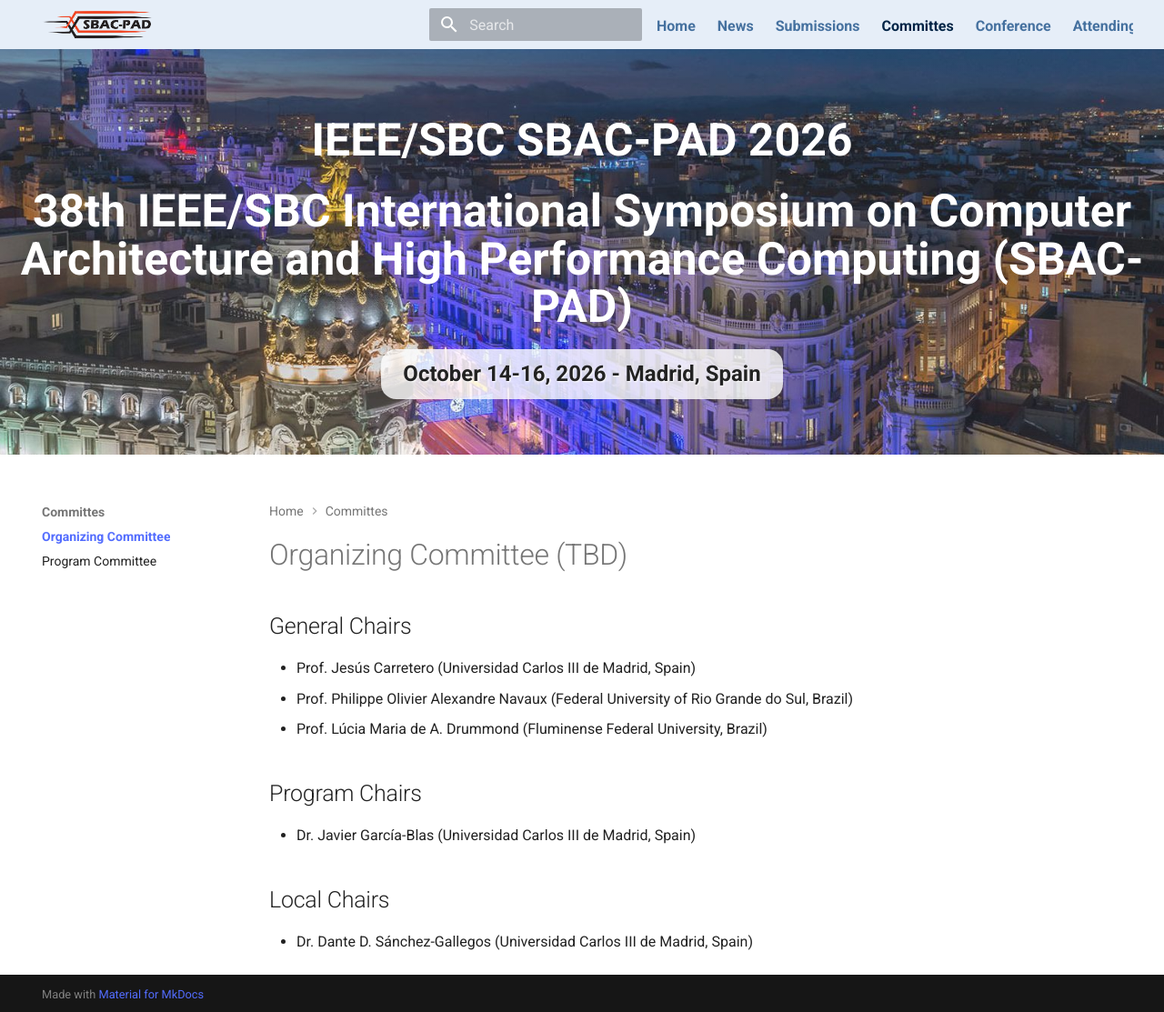
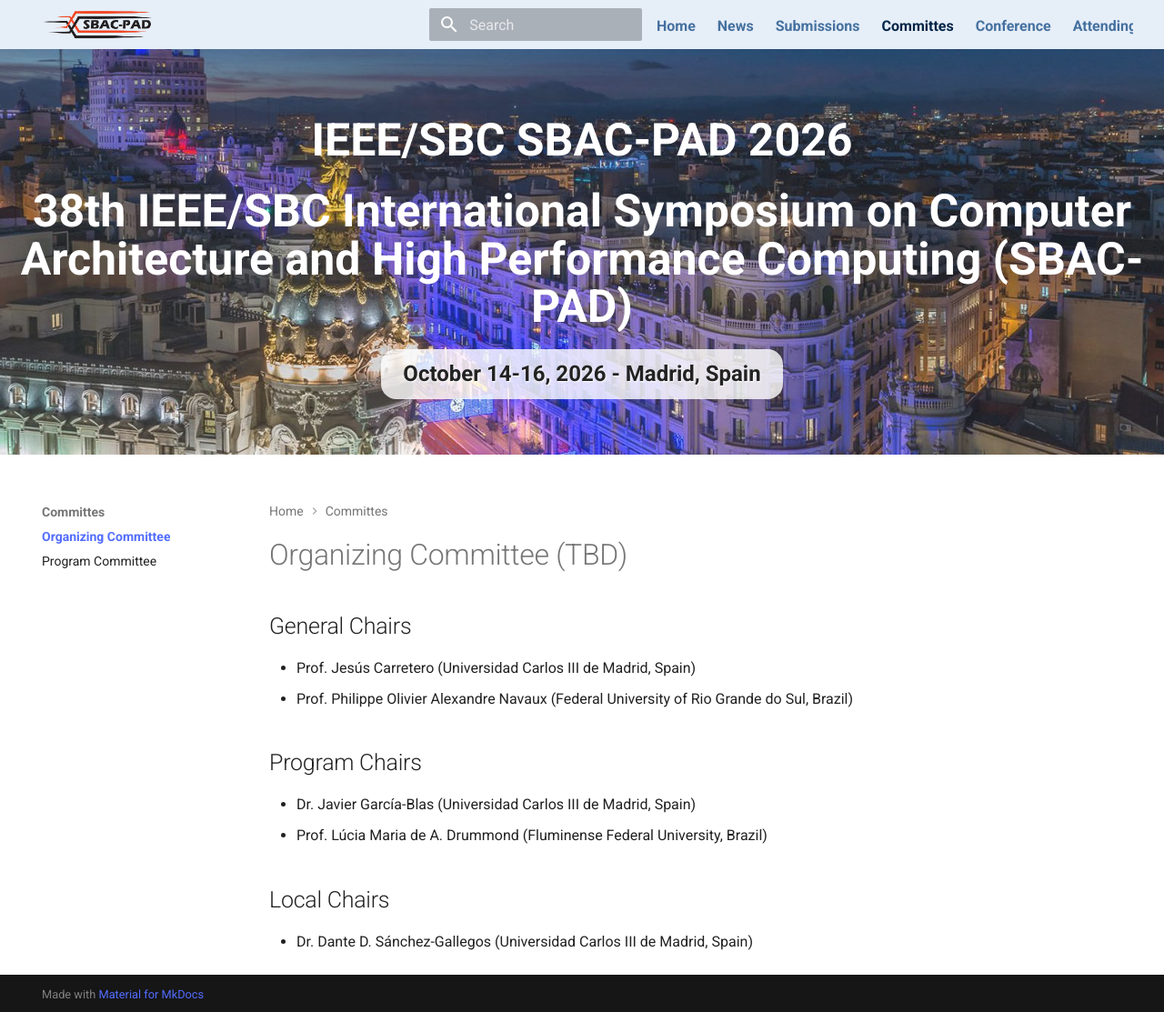
Before and after one commit to CoCo-ARCOS/sbac-pad2026, an MkDocs documentation site: the page built from docs/committees/organizing-committee.md, in a window 1280 px wide and 1113 px high. Shown: the whole window at 91% size. Built offline with MkDocs 1.6.1 and Material for MkDocs 9.7.7, drawn with Linux system fonts in a browser that asks for light colours.

Commit message:
correción en chair

```diff
--- a/docs/committees/organizing-committee.md
+++ b/docs/committees/organizing-committee.md
@@ -9,10 +9,11 @@
 
 * Prof. Jesús Carretero (Universidad Carlos III de Madrid, Spain)
 * Prof. Philippe Olivier Alexandre Navaux (Federal University of Rio Grande do Sul, Brazil)
-* Prof. Lúcia Maria de A. Drummond (Fluminense Federal University, Brazil)
+
 
 ## Program Chairs
 * Dr. Javier García-Blas (Universidad Carlos III de Madrid, Spain)
+* Prof. Lúcia Maria de A. Drummond (Fluminense Federal University, Brazil)
 
 ## Local Chairs
 * Dr. Dante D. Sánchez-Gallegos (Universidad Carlos III de Madrid, Spain)
```
